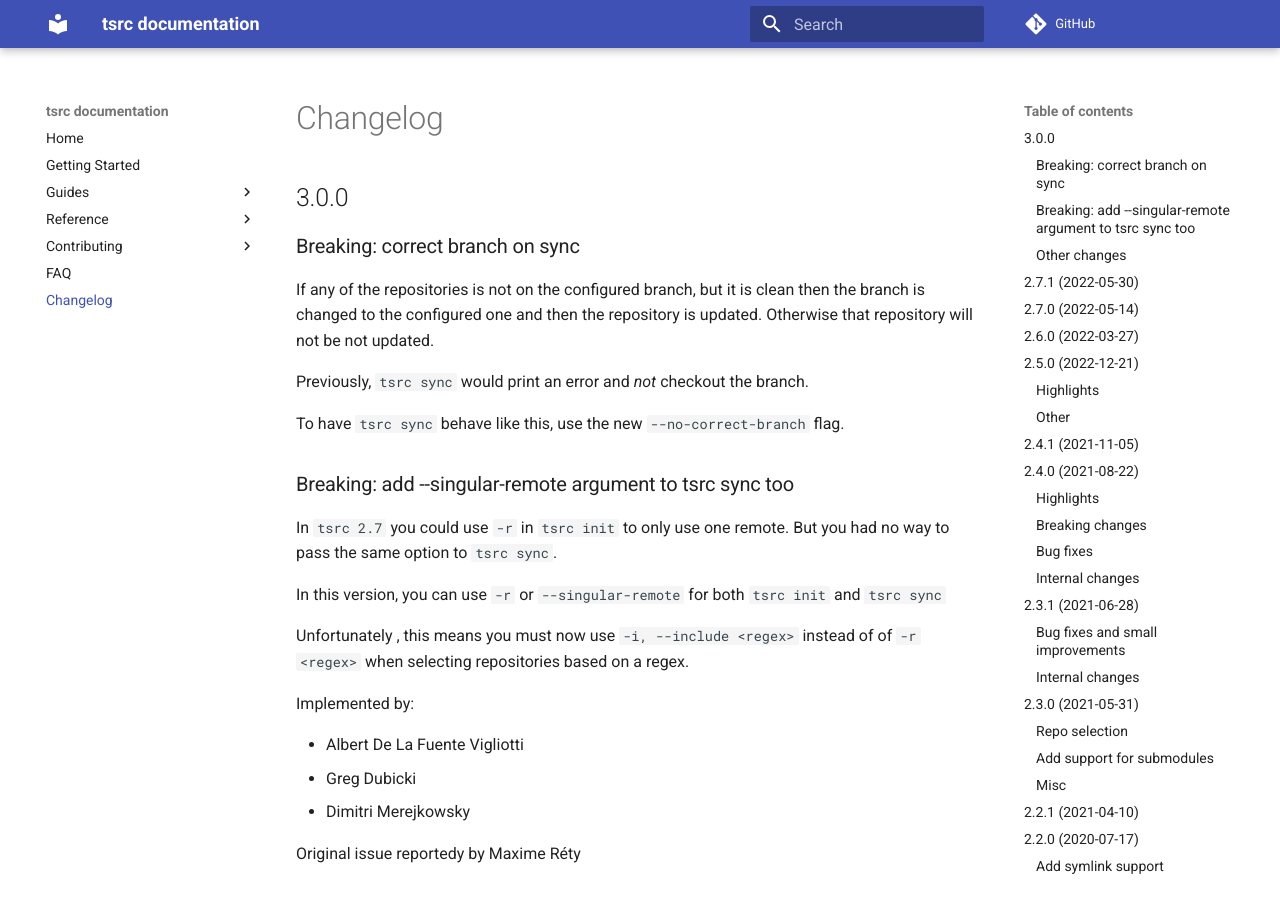
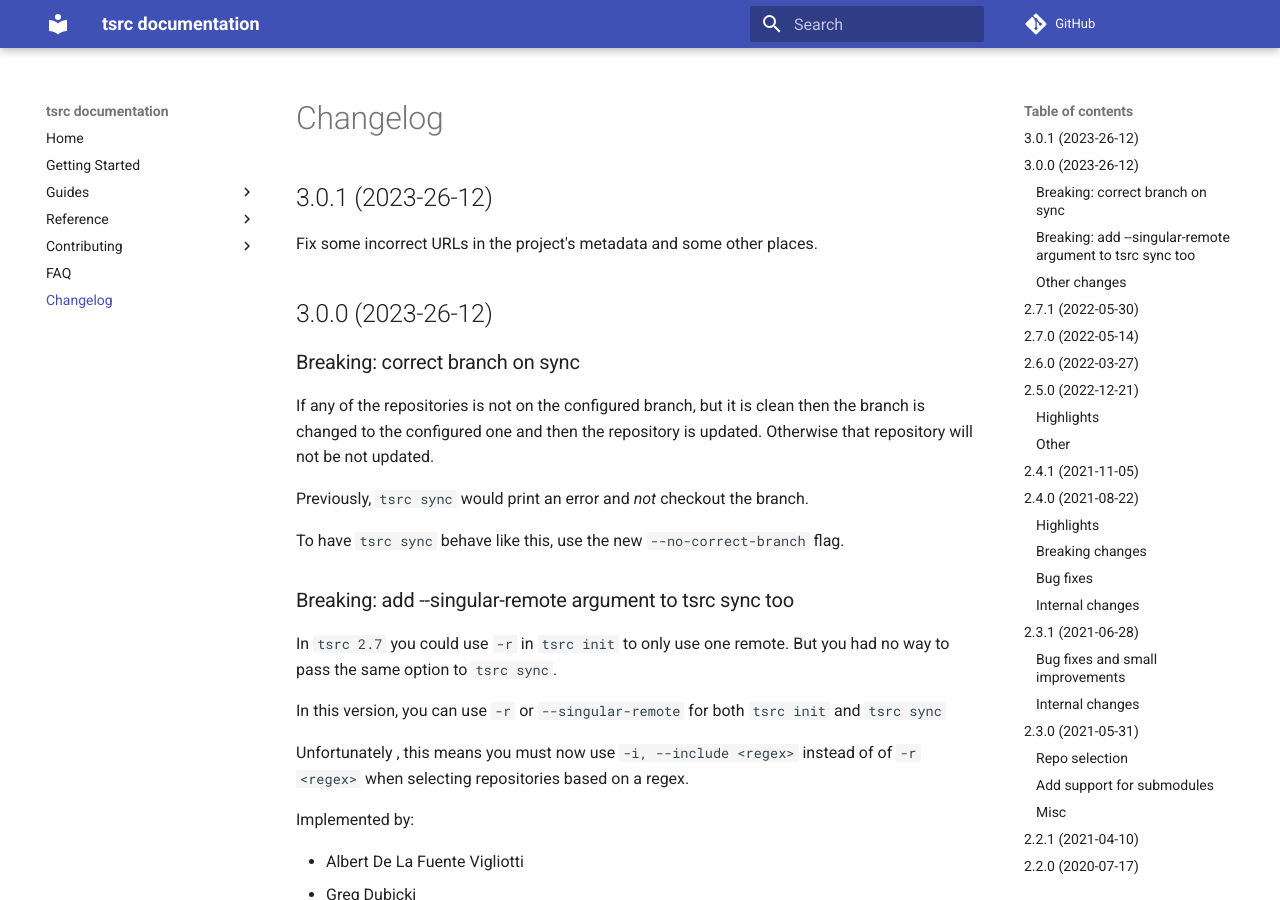
Before and after one commit to your-tools/tsrc, an MkDocs documentation site: the page built from docs/changelog.md, in a window 1280 px wide and 900 px high. Built offline with MkDocs 1.6.1 and Material for MkDocs 9.7.7, drawn with Linux system fonts in a browser that asks for light colours; comment, search, counter and statistics services are not loaded.

Commit message:
Update changelog

```diff
--- a/docs/changelog.md
+++ b/docs/changelog.md
@@ -1,6 +1,11 @@
 # Changelog
 
-## 3.0.0
+## 3.0.1 (2023-26-12)
+
+Fix some incorrect URLs in the project's metadata
+and some other places.
+
+## 3.0.0 (2023-26-12)
 
 ### Breaking: correct branch on sync
 
```
